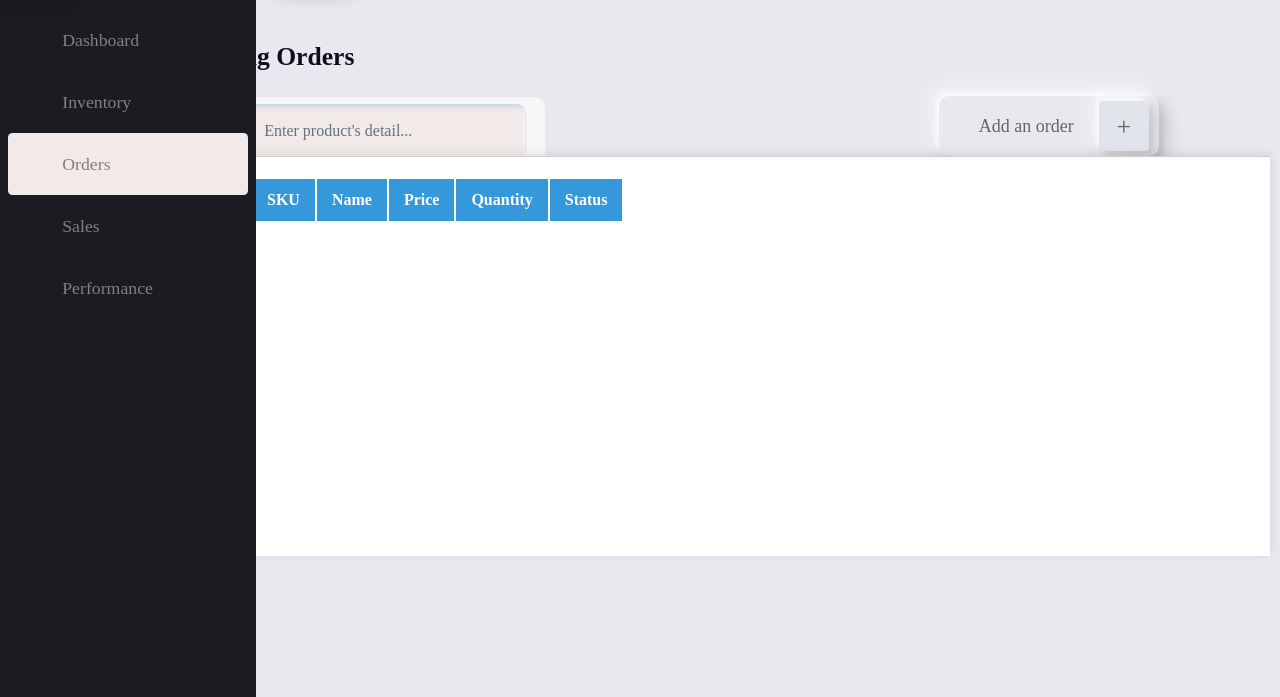
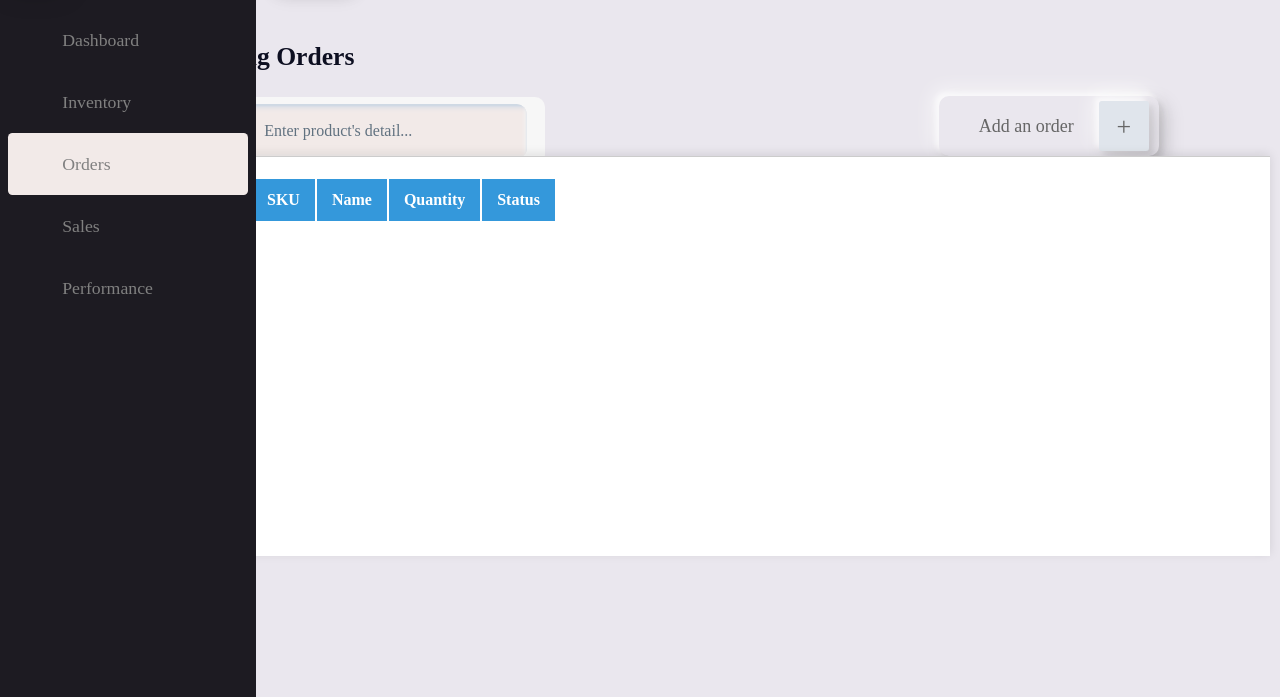
Before and after one commit to dzokha-true/Inventory_Optimizer, an Electron app: page src/source/views/orders.html in a window 1280 px wide. Shown: the part 103-800 px from the top of the page. Drawn offline with nearby package versions, Linux system fonts and the light colour scheme; no server answers.

Commit message:
Deleted unused price column from html and deleted an uncommented line from js

```diff
--- a/src/source/views/orders.html
+++ b/src/source/views/orders.html
@@ -167,7 +167,6 @@
                     <th>Date</th>
 		            <th>SKU</th>
                     <th>Name</th>
-                    <th>Price</th>
                     <th>Quantity</th>
                     <th>Status</th>
                 </tr>
```
Also changed, not shown: src/source/index.js (+0 -36 lines).
